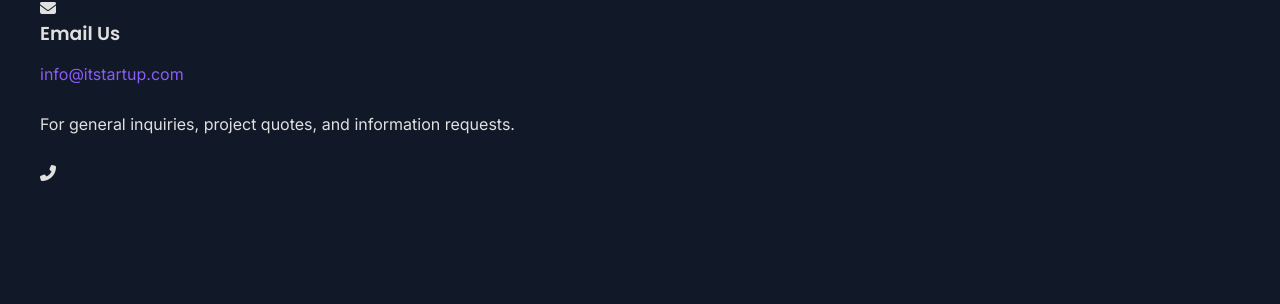
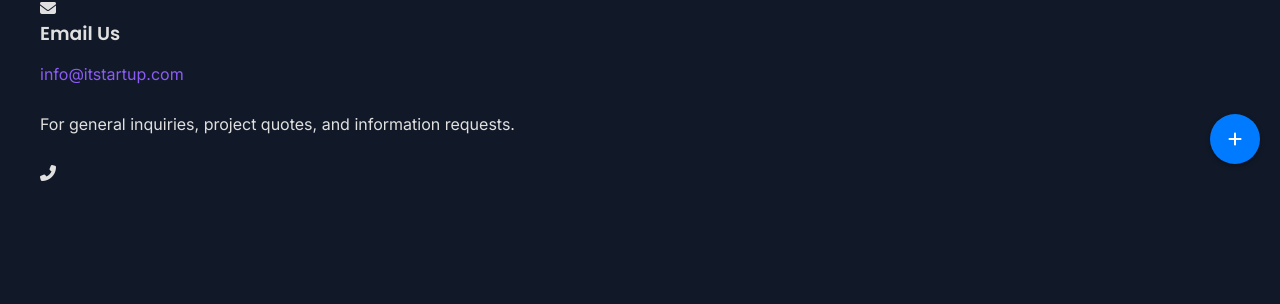
Before and after one commit to Luphonix-Prime/Luphonix-Blog, a Django app: template templates/contact.html in a window 1280 px wide. Shown: the part 616-920 px from the top of the page. Run offline with Django 4.2, Linux system fonts and the light colour scheme; the template is opened without the code that fills it, so the values that code supplies are empty; parts of the project's set-up code (start-up, migrations or seed data) failed here and were passed over.

Commit message:
feat: add floating button for adding blog posts
Introduce a floating button in the UI to allow users to quickly navigate to the "Add Blog" page. The button is styled and positioned for accessibility and ease of use. Additionally, update .gitignore to include .env files for better environment management.

```diff
--- a/static/css/style.css
+++ b/static/css/style.css
@@ -1627,3 +1627,23 @@ figcaption {
       font-size: 1rem;
   }
 }
+.floating-button {
+  position: fixed;
+  bottom: 20px;
+  right: 20px;
+  background-color: #007bff;
+  color: white;
+  border-radius: 50%;
+  width: 50px;
+  height: 50px;
+  display: flex;
+  align-items: center;
+  justify-content: center;
+  box-shadow: 0 2px 5px rgba(0, 0, 0, 0.3);
+  text-decoration: none;
+  z-index: 1000;
+}
+
+.floating-button:hover {
+  background-color: #0056b3;
+}
--- a/templates/base.html
+++ b/templates/base.html
@@ -23,8 +23,6 @@
     <!-- Custom CSS -->
     <link rel="stylesheet" href="/static/css/style.css">
     <link rel="stylesheet" href="/static/css/animations.css">
-
-    {% block extra_css %}{% endblock %}
 </head>
 <body>
     <div class="page-wrapper">
@@ -200,4 +198,8 @@
 
     {% block extra_js %}{% endblock %}
 </body>
+    <!-- Floating Button -->
+    <a href="/add-blog/" class="floating-button" aria-label="Add Post">
+        <i class="fas fa-plus"></i>
+    </a>
 </html>
```
Also changed, not shown: db.sqlite3, 1 other file.
